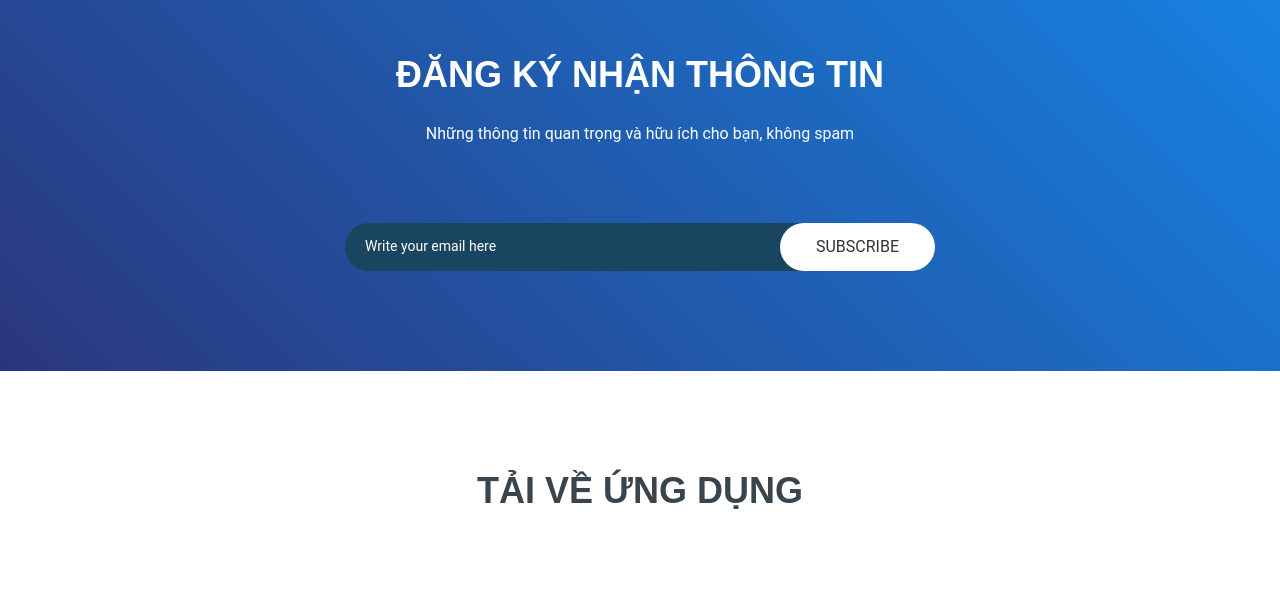
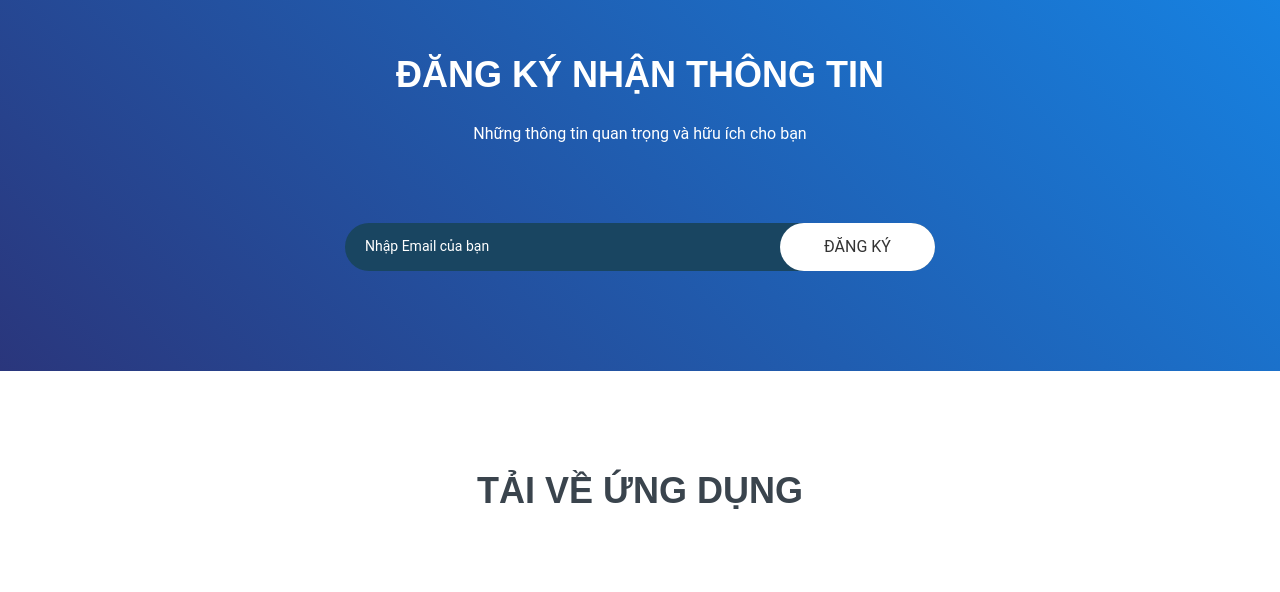
Before and after one commit to dahaodl/eaty, a plain HTML site: page index.html in a window 1280 px wide. Shown: the part 10480-11072 px from the top of the page. Drawn offline with Linux system fonts and the light colour scheme; some packages are replaced by stand-ins of ours; a script that the page names is missing.

Commit message:
Update index.html

```diff
--- a/index.html
+++ b/index.html
@@ -338,7 +338,7 @@
                     <div class="col-lg-12">
                         <div class="subscribe-top common-section-white-top">
                             <h2>Đăng ký nhận thông tin</h2>
-                            <p>Những thông tin quan trọng và hữu ích cho bạn, không spam</p>
+                            <p>Những thông tin quan trọng và hữu ích cho bạn</p>
                         </div>
                     </div>
                 </div>
@@ -346,8 +346,8 @@
                     <div class="log-lg-12 col-xs-12">
                         <div class="form">
                             <form id="form-subscribe">
-                                <input type="email" id="email-subscribe" placeholder="Write your email here">
-                                <input type="submit" id="button-subscribe" value="Subscribe">
+                                <input type="email" id="email-subscribe" placeholder="Nhập Email của bạn">
+                                <input type="submit" id="button-subscribe" value="Đăng ký">
                             </form>
                         </div>
                     </div>
```
